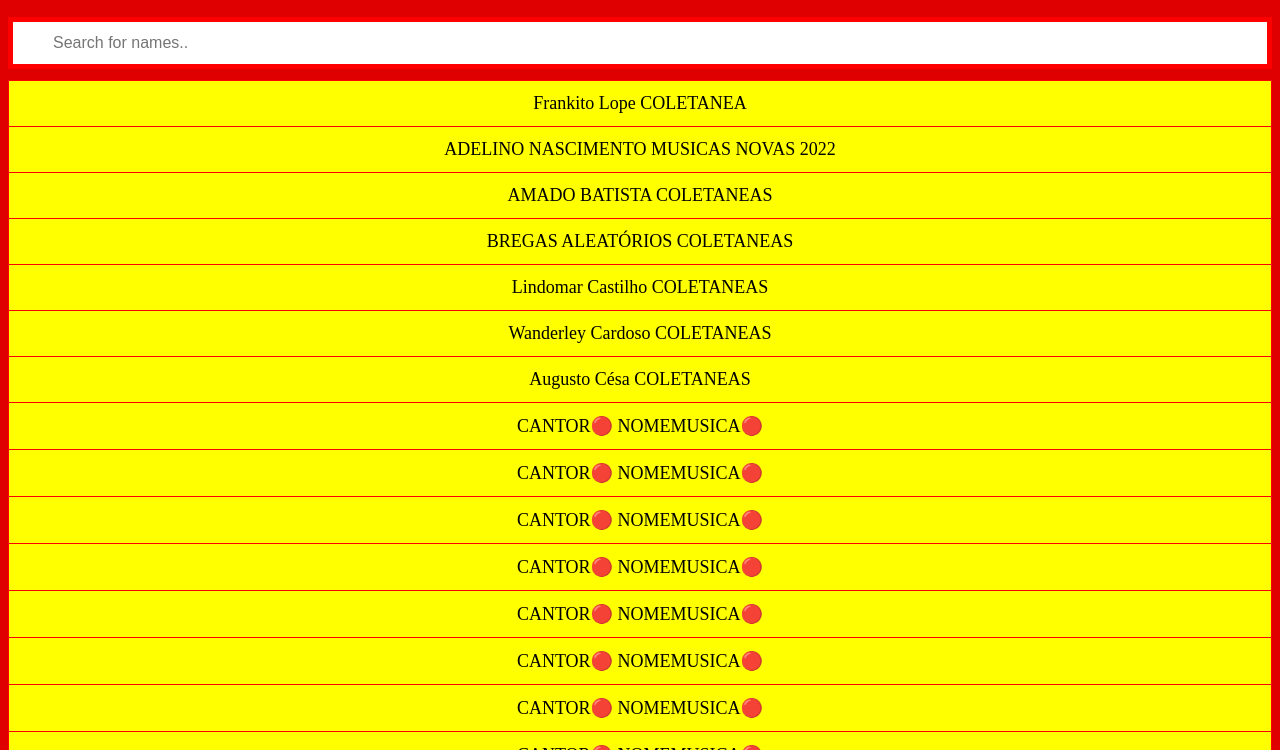
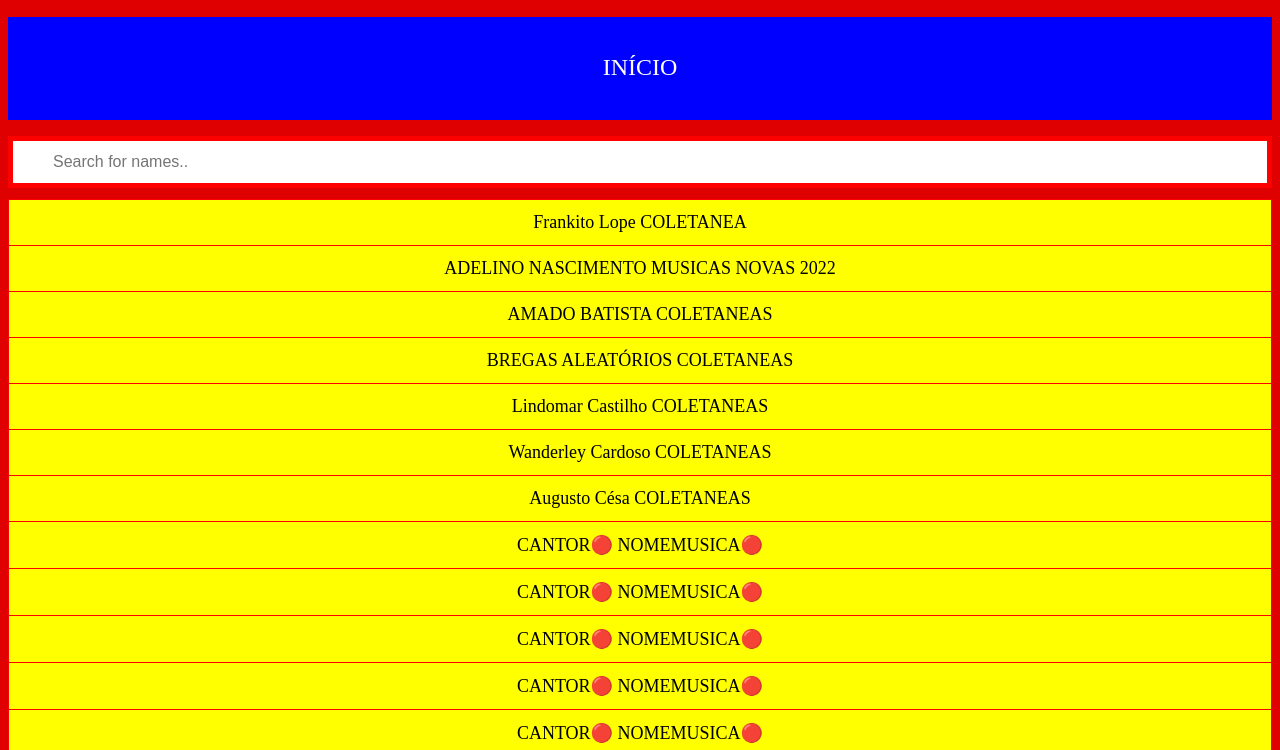
Before and after one commit to santos246/MINHAS-MUSICAS, a plain HTML site: page index.html in a window 1280 px wide. Shown: the part 50-800 px from the top of the page. Drawn offline with Linux system fonts and the light colour scheme.

Commit message:
Update index.html

```diff
--- a/index.html
+++ b/index.html
@@ -51,6 +51,10 @@
 </head>
 <body>
 <h2>MINHAS MÚSICAS</h2>
+<!---------------------FAIXA AZUL----------------------->
+<a href="https://santos246.github.io/INICIO/" target="_self">
+<div height="100" style="background-color: blue;line-height: 100px;text-align: center;"><p style="color: white"><FONT SIZE=+2>INÍCIO</FONT></p></div></a>
+
 <input type="text" id="myInput" onkeyup="myFunction()" placeholder="Search for names.." title="Type in a name">
 <ul id="myUL">
 <!-------------------🔲🔲🔲🔘🔲🔲🔲------------------>
```
